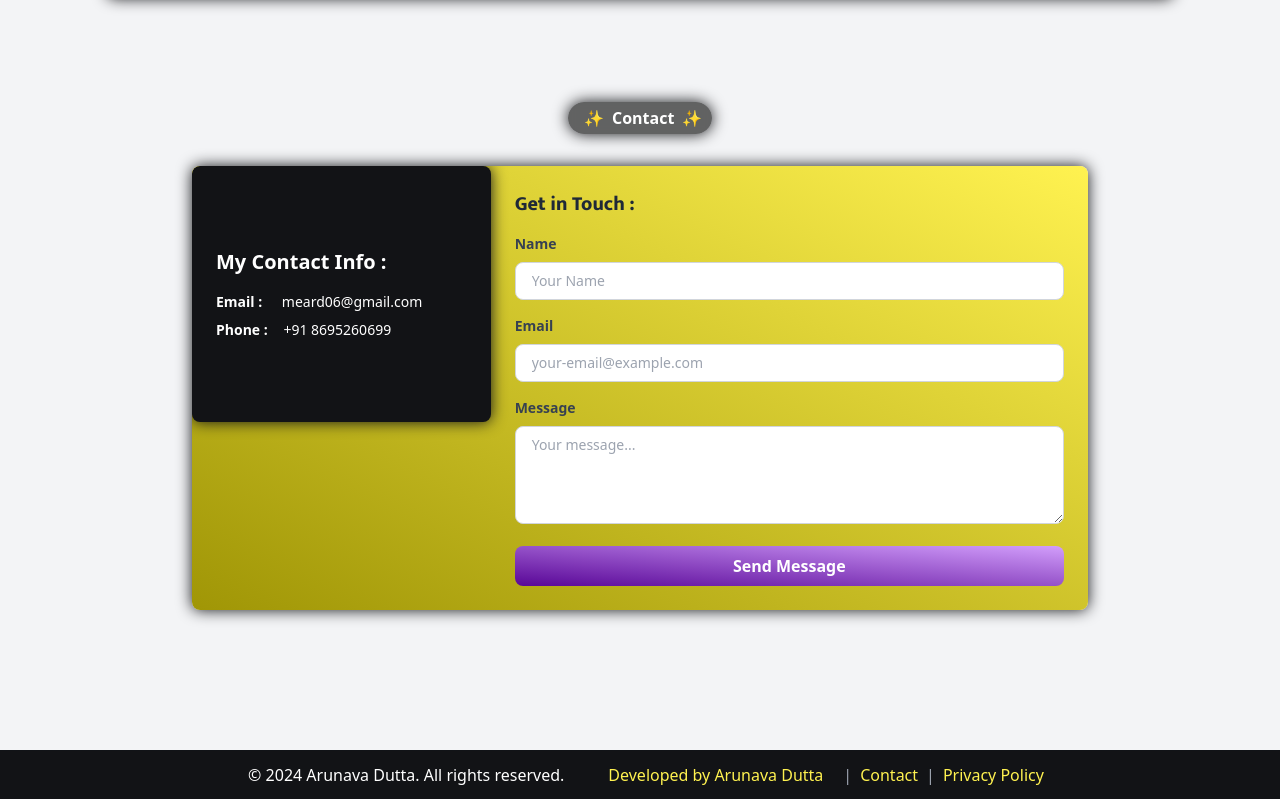
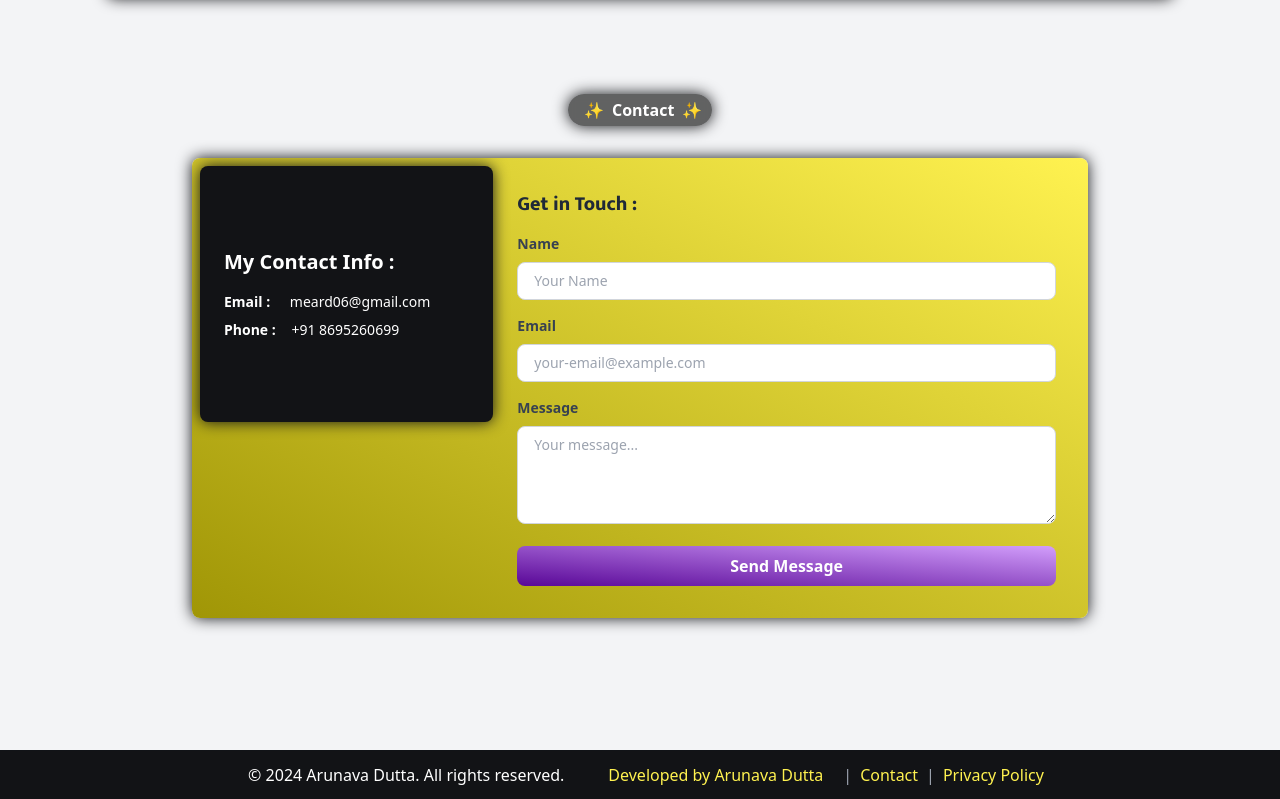
Before and after one commit to ArunavaCoderEm/Godard_Portfolio, a React (Vite) app: page / in a window 1280 px wide. Shown: the part 4430-5229 px from the top of the page. Built offline with nearby package versions, Linux system fonts and the light colour scheme; a web font is replaced by a local one.

Commit message:
and it's totally done damn

```diff
--- a/src/Pages/Contact.tsx
+++ b/src/Pages/Contact.tsx
@@ -8,7 +8,7 @@ const ContactForm = ():React.ReactNode => {
         <span className="mr-2">✨</span> Contact <span className="ml-2">✨</span>
       </button>
 
-      <div className="flex flex-col md:flex-row justify-center items-start w-full max-w-4xl bg-gradient-to-bl from-[#FFF250] to-[#a09606] sha rounded-lg overflow-hidden">
+      <div className="flex flex-col p-2 md:flex-row justify-center items-start w-full max-w-4xl bg-gradient-to-bl from-[#FFF250] to-[#a09606] sha rounded-lg overflow-hidden">
 
         <div className="w-full md:w-1/3 lg:h-64 rounded-lg sha bg-[#121316] text-white p-6 flex flex-col items-start justify-center">
           <h2 className="text-xl font-extrabold mb-4">My Contact Info :</h2>
```
